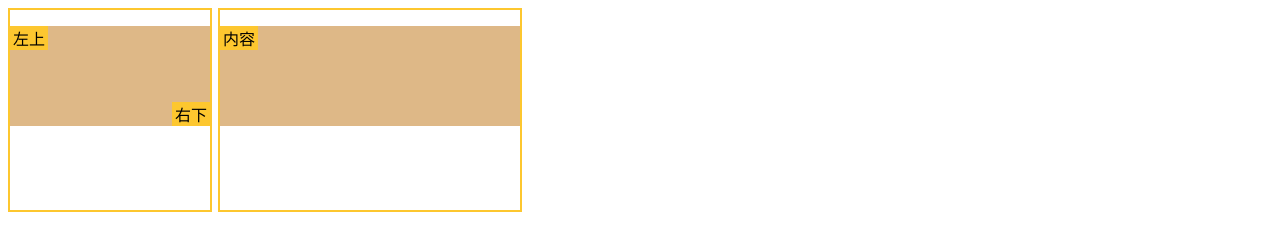
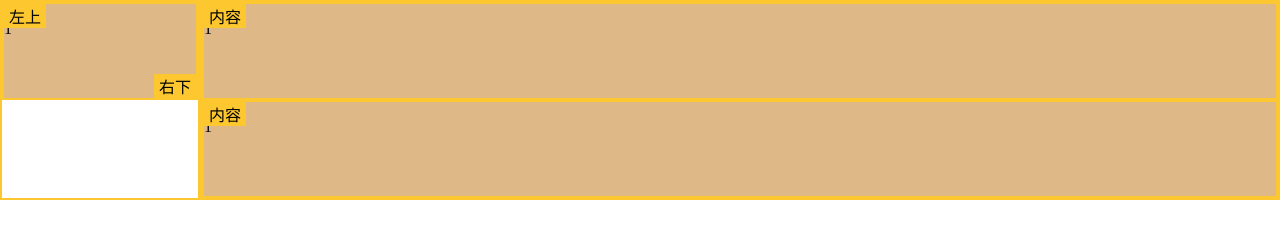
Before and after one commit to git-tianpei/learn-web, a plain HTML site: page others/layout_position.html in a window 1280 px wide. Drawn offline with Linux system fonts and the light colour scheme.

Commit message:
绝对定位布局 四边的间距控制元素位置

```diff
--- a/others/layout_position.html
+++ b/others/layout_position.html
@@ -4,27 +4,38 @@
     <meta charset="UTF-8">
     <title>layout position</title>
     <style>
+        * {
+            box-sizing: border-box;
+        }
+
+        html, body {
+            margin: 0;
+        }
+
         .main {
             position: relative;
         }
 
         .left {
-            position: absolute;
             width: 200px;
             border: 2px solid #FDC72F;
             height: 200px;
         }
 
         .right {
-            width: 300px;
-            margin-left: 210px;
+            margin-left: 200px;
+            top: 0;
+            right: 0;
+            left: 0;
             border: 2px solid #FDC72F;
             height: 200px;
+            position: absolute;
         }
 
         .abs-box {
+            border: 2px solid #FDC72F;
             position: relative;
-            height: 100px;
+            height: 50%;
             background-color: burlywood;
         }
 
@@ -33,15 +44,15 @@
             position: absolute;
             top: 0;
             left: 0;
-            padding: 0 3px;
+            padding: 0 5px;
         }
 
-        .abs-box .right-bottom{
+        .abs-box .right-bottom {
             background-color: #FDC72F;
             position: absolute;
             right: 0;
             bottom: 0;
-            padding: 0 3px;
+            padding: 0 5px;
         }
 
     </style>
@@ -61,6 +72,10 @@
             <span class="left-top">内容</span>
             <p>1</p>
         </div>
+        <div class="abs-box">
+            <span class="left-top">内容</span>
+            <p>1</p>
+        </div>
     </div>
 </div>
 </body>
```
